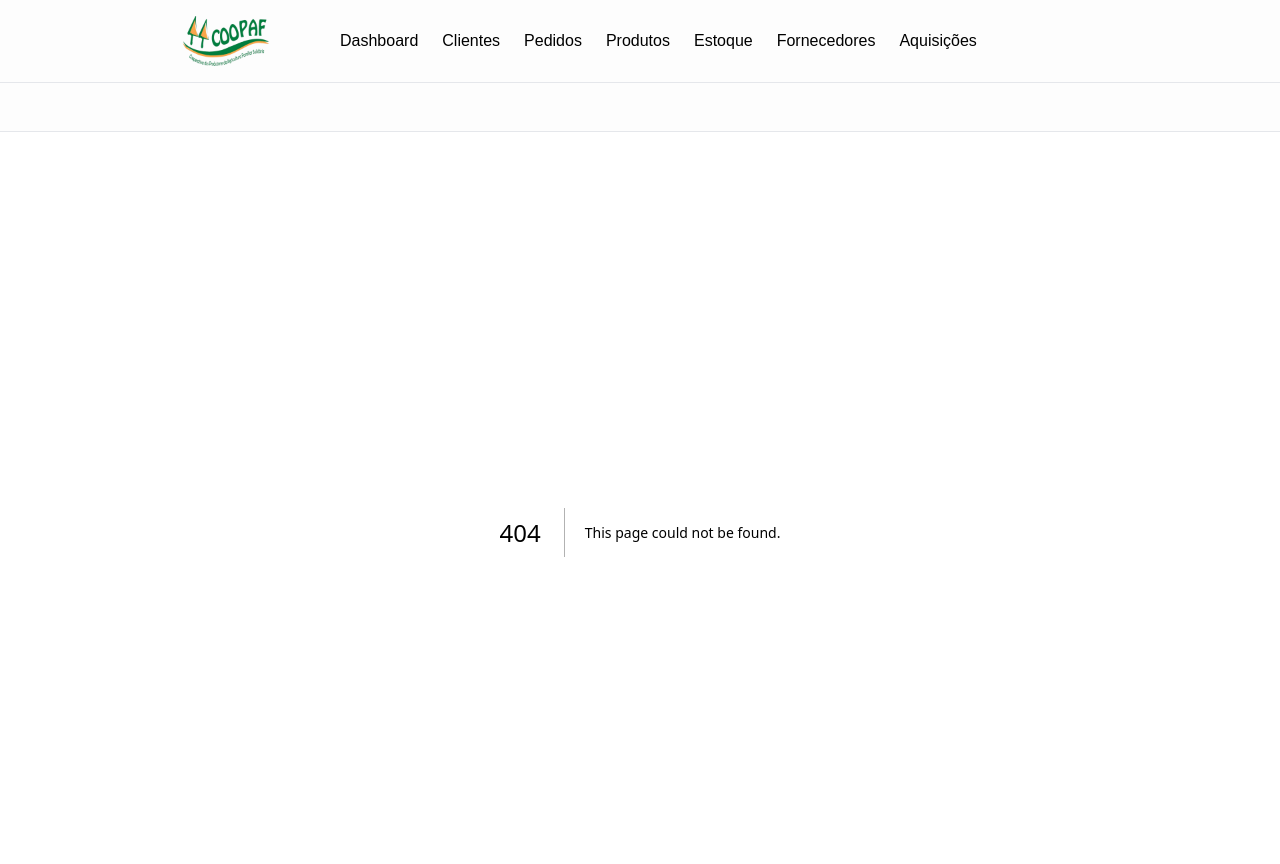
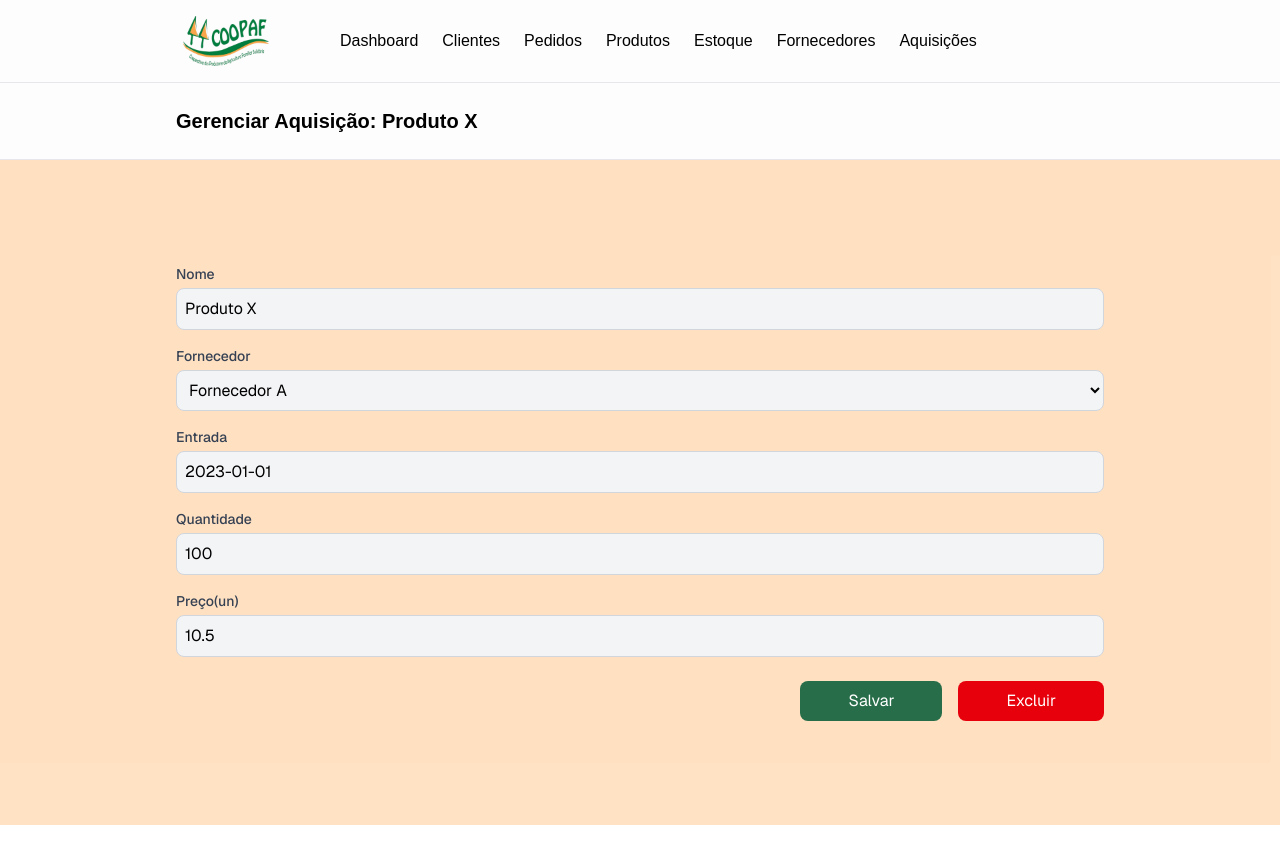
Before and after one commit to AureaStar/TrabalhoModelagemFront, a Next.js app in the folder my-app/: page /acquisitions/manage/1 in a window 1280 px wide. Before the commit this address had no page. Shown: the top 864 px of the page. After the commit the page ends 825 px from the top, so only its background shows below. Built offline with nearby package versions, Linux system fonts and the light colour scheme.

Commit message:
Adiciona Aquisições

```diff
--- /dev/null
+++ b/my-app/app/acquisitions/manage/[id]/page.tsx
@@ -0,0 +1,67 @@
+'use client';
+
+import { useParams } from 'next/navigation';
+import SetHeader from '@/components/header/SetHeader';
+import GenericForm from '@/components/form/GenericForm';
+
+export default function ManageAcquisitionPage() {
+    const params = useParams();
+    const id = params.id as string;
+
+    // Simulação de busca no banco (dados mockados)
+    const acquisitions = [
+        { id: 1, Nome: 'Produto X', Fornecedor: 'Fornecedor A', Entrada: '2023-01-01', Quantidade: 100, 'Preço(un)': 10.50 },
+        { id: 2, Nome: 'Produto Y', Fornecedor: 'Fornecedor B', Entrada: '2023-02-01', Quantidade: 200, 'Preço(un)': 15.00 },
+    ];
+
+    const acquisition = acquisitions.find(a => a.id.toString() === id);
+
+    const fields = [
+        { name: 'nome', label: 'Nome', type: 'text' as const, required: true },
+        { name: 'fornecedor', label: 'Fornecedor', type: 'select' as const, options: ['Fornecedor A', 'Fornecedor B'], required: true },
+        { name: 'entrada', label: 'Entrada', type: 'text' as const, required: true }, // Pode ser date, mas text por enquanto
+        { name: 'quantidade', label: 'Quantidade', type: 'number' as const, required: true },
+        { name: 'precoUn', label: 'Preço(un)', type: 'number' as const, required: true },
+    ];
+
+    const handleSubmit = (data: Record<string, any>) => {
+        // Simulação de salvar no banco
+        console.log('Aquisição atualizada:', { id, ...data });
+        // Aqui você pode fazer uma chamada para a API
+    };
+
+    const handleDelete = () => {
+        console.log('Excluir aquisição:', id);
+        // Aqui você pode fazer uma chamada para a API
+    };
+
+    if (!acquisition) {
+        return (
+            <section>
+                <SetHeader content="Gerenciar Aquisição" />
+                <div className="flex px-44 w-full min-h-[calc(100vh-10rem)] items-start justify-center bg-background-clean font-sans">
+                    <main className="w-full py-26">
+                        <p>Aquisição não encontrada.</p>
+                    </main>
+                </div>
+            </section>
+        );
+    }
+
+    return (
+        <section>
+            <SetHeader content={`Gerenciar Aquisição: ${acquisition.Nome}`} />
+            <div className="flex px-44 w-full min-h-[calc(100vh-10rem)] items-start justify-center bg-background-clean font-sans text-black">
+                <main className="w-full py-26">
+                    <GenericForm
+                        mode="edit"
+                        fields={fields}
+                        initialData={{ nome: acquisition.Nome, fornecedor: acquisition.Fornecedor, entrada: acquisition.Entrada, quantidade: acquisition.Quantidade, precoUn: acquisition['Preço(un)'] }}
+                        onSubmit={handleSubmit}
+                        onDelete={handleDelete}
+                    />
+                </main>
+            </div>
+        </section>
+    );
+}
--- a/my-app/app/acquisitions/new/page.tsx
+++ b/my-app/app/acquisitions/new/page.tsx
@@ -0,0 +1,41 @@
+'use client';
+
+import SetHeader from '@/components/header/SetHeader';
+import GenericForm from '@/components/form/GenericForm';
+
+export default function NewAcquisitionPage() {
+    const fields = [
+        { name: 'nome', label: 'Nome', type: 'text' as const, required: true },
+        { name: 'fornecedor', label: 'Fornecedor', type: 'select' as const, options: ['Fornecedor A', 'Fornecedor B'], required: true },
+        { name: 'entrada', label: 'Entrada', type: 'text' as const, required: true },
+        { name: 'quantidade', label: 'Quantidade', type: 'number' as const, required: true },
+        { name: 'precoUn', label: 'Preço(un)', type: 'number' as const, required: true },
+    ];
+
+    const handleSubmit = (data: Record<string, any>) => {
+        // Simulação de adicionar no banco
+        console.log('Nova aquisição:', data);
+        // Aqui você pode fazer uma chamada para a API
+    };
+
+    const handleCancel = () => {
+        console.log('Cancelar');
+        // Aqui você pode redirecionar ou algo
+    };
+
+    return (
+        <section>
+            <SetHeader content="Nova Aquisição" />
+            <div className="flex px-44 w-full min-h-[calc(100vh-10rem)] items-start justify-center bg-background-clean font-sans text-black">
+                <main className="w-full py-26">
+                    <GenericForm
+                        mode="add"
+                        fields={fields}
+                        onSubmit={handleSubmit}
+                        onCancel={handleCancel}
+                    />
+                </main>
+            </div>
+        </section>
+    );
+}
--- a/my-app/app/acquisitions/page.tsx
+++ b/my-app/app/acquisitions/page.tsx
@@ -0,0 +1,29 @@
+'use client';
+
+import Table from '@/components/table';
+import SetHeader from '../../components/header/SetHeader';
+
+export default function AcquisitionsPage() {
+    const headers = ['Nome', 'Fornecedor', 'Entrada', 'Quantidade', 'Preço(un)'];
+    const data = [
+        { id: 1, Nome: 'Produto X', Fornecedor: 'Fornecedor A', Entrada: '2023-01-01', Quantidade: 100, 'Preço(un)': 10.50 },
+        { id: 2, Nome: 'Produto Y', Fornecedor: 'Fornecedor B', Entrada: '2023-02-01', Quantidade: 200, 'Preço(un)': 15.00 },
+    ];
+
+    return (
+        <section>
+            <SetHeader content="Aquisições" />
+            <div className="flex px-44 w-full min-h-[calc(100vh-10rem)] items-start justify-center bg-background-clean font-sans">
+                <main className="w-full py-26">
+                    <Table
+                        headers={headers}
+                        data={data}
+                        onAdd={() => console.log('Adicionar nova aquisição')}
+                        onManage={(item) => console.log('Gerenciar aquisição:', item)}
+                        routes="/acquisitions"
+                    />
+                </main>
+            </div>
+        </section>
+    );
+}
```
